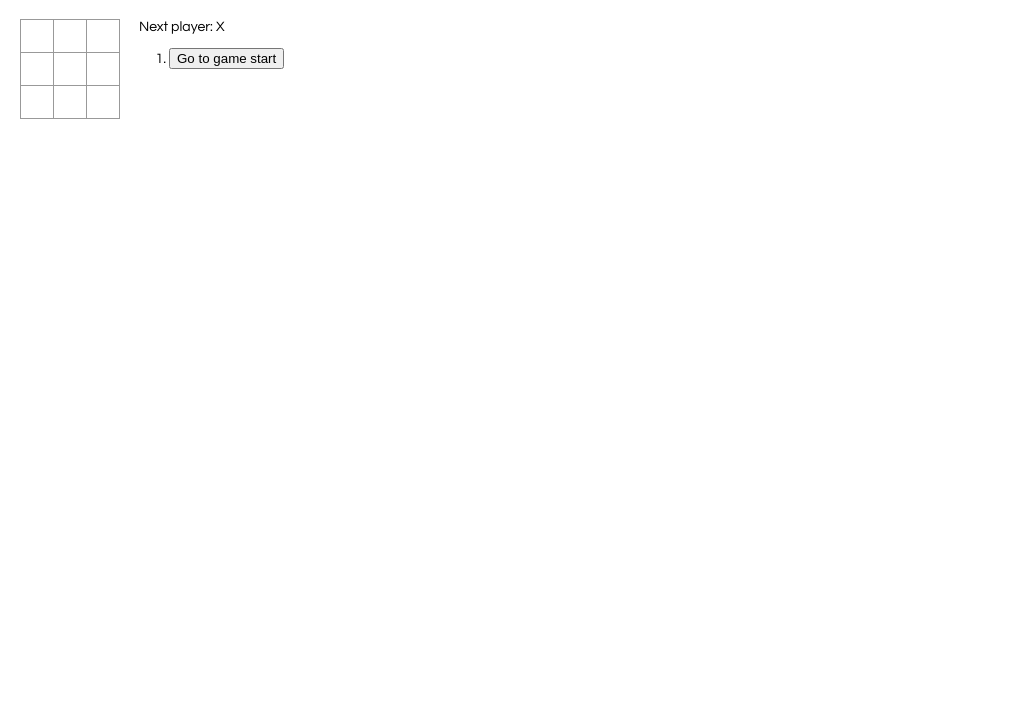
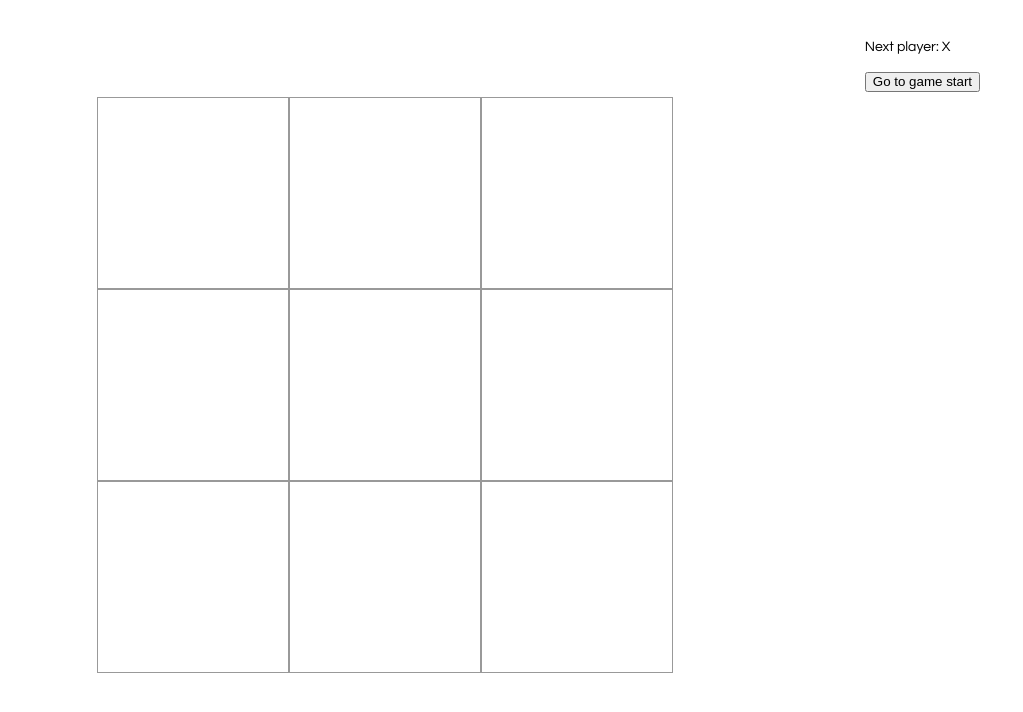
Before and after one commit to jryanhaber/TicTacToe, a React app: page / in a window 1280 px wide. Shown: the whole page, without its empty margins (0-1023 px from the left). Built offline with nearby package versions, Linux system fonts and the light colour scheme.

Commit message:
Add Cirrus Style to Tic Tac Toe Game

```diff
--- a/package.json
+++ b/package.json
@@ -6,6 +6,7 @@
     "@testing-library/jest-dom": "^5.16.4",
     "@testing-library/react": "^13.3.0",
     "@testing-library/user-event": "^13.5.0",
+    "cirrus-ui": "^0.7.0-patch.1",
     "react": "^18.2.0",
     "react-dom": "^18.2.0",
     "react-scripts": "^2.1.3",
--- a/public/index.html
+++ b/public/index.html
@@ -10,6 +10,15 @@
       content="Web site created using create-react-app"
     />
     <link rel="apple-touch-icon" href="%PUBLIC_URL%/logo192.png" />
+
+    <link
+      href="https://fonts.googleapis.com/css?family=Nunito+Sans:200,300,400,600,700"
+      rel="stylesheet"
+    />
+    <link
+      href="https://fonts.googleapis.com/css?family=Montserrat:400,700"
+      rel="stylesheet"
+    />
     <!--
       manifest.json provides metadata used when your web app is installed on a
       user's mobile device or desktop. See https://developers.google.com/web/fundamentals/web-app-manifest/
--- a/src/index.css
+++ b/src/index.css
@@ -47,5 +47,40 @@ ul {
 }
 
 .game-info {
- margin-left: 20px;
+
+ margin-right: 20px;
+ padding-right: 10px;
+  padding-top: 20px;
+  margin-right: 20px;
 }
+.game-info button {
+ margin-bottom: 2px;
+ width: 100%;
+ line-height: 14px;
+}
+
+.game-info ol {
+ margin-left: 0px !important;
+ padding-left: 0px;
+ padding-top: 2px;
+}
+
+.game-info ul{
+margin-left: 0px !important;
+padding-right: 10px;
+padding-top: 2px !important;
+    padding-top: 20px;
+     padding-left: 0px;
+ }
+
+
+.game-board {
+  padding-left: 6vw;
+   min-width: 60vw;
+   padding-top: 6vw;
+}
+button.square {
+ margin: 0px;
+ width: 15vw;
+  height: 15vw;
+}
--- a/src/index.js
+++ b/src/index.js
@@ -1,6 +1,7 @@
 import React from 'react';
 import ReactDOM from 'react-dom/client';
 import './index.css';
+import 'cirrus-ui';
 
 function Square(props) {
   return (
@@ -101,9 +102,9 @@ class Game extends React.Component {
     const moves = history.map((step, move) => {
       const desc = move ? 'Go to move #' + move : 'Go to game start';
       return (
-        <li key={move}>
+        <ul key={move}>
           <button onClick={() => this.jumpTo(move)}>{desc}</button>
-        </li>
+        </ul>
       );
     });
     let status;
@@ -117,10 +118,7 @@ class Game extends React.Component {
     return (
       <div className="game">
         <div className="game-board">
-          <Board
-            squares={current.squares}
-            onClick={(i) => this.handleClick(i)}
-          />
+          <Board squares={current.squares} onClick={i => this.handleClick(i)} />
         </div>
         <div className="game-info">
           <div>{status}</div>
```
Also changed, not shown: README.md.
